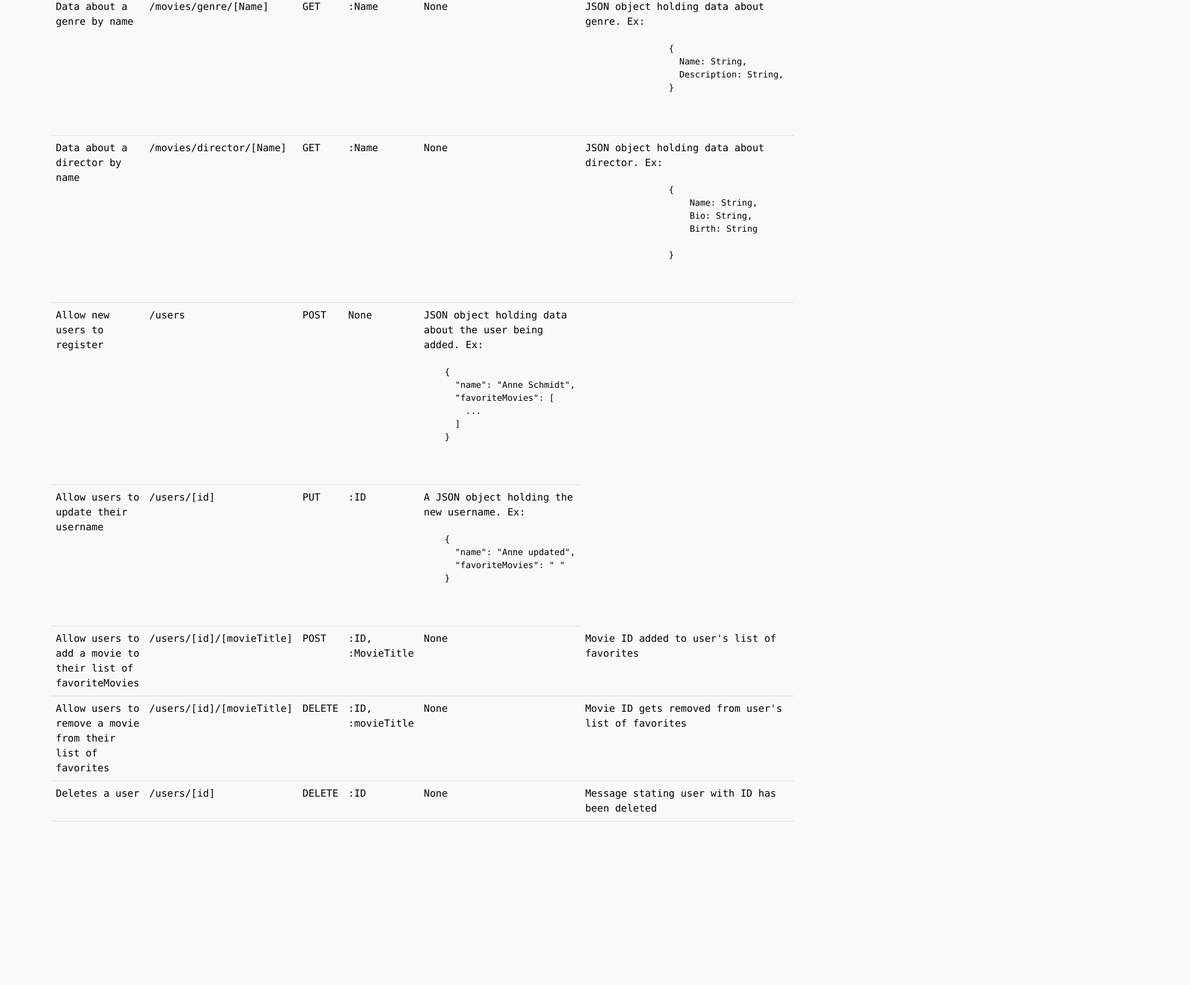
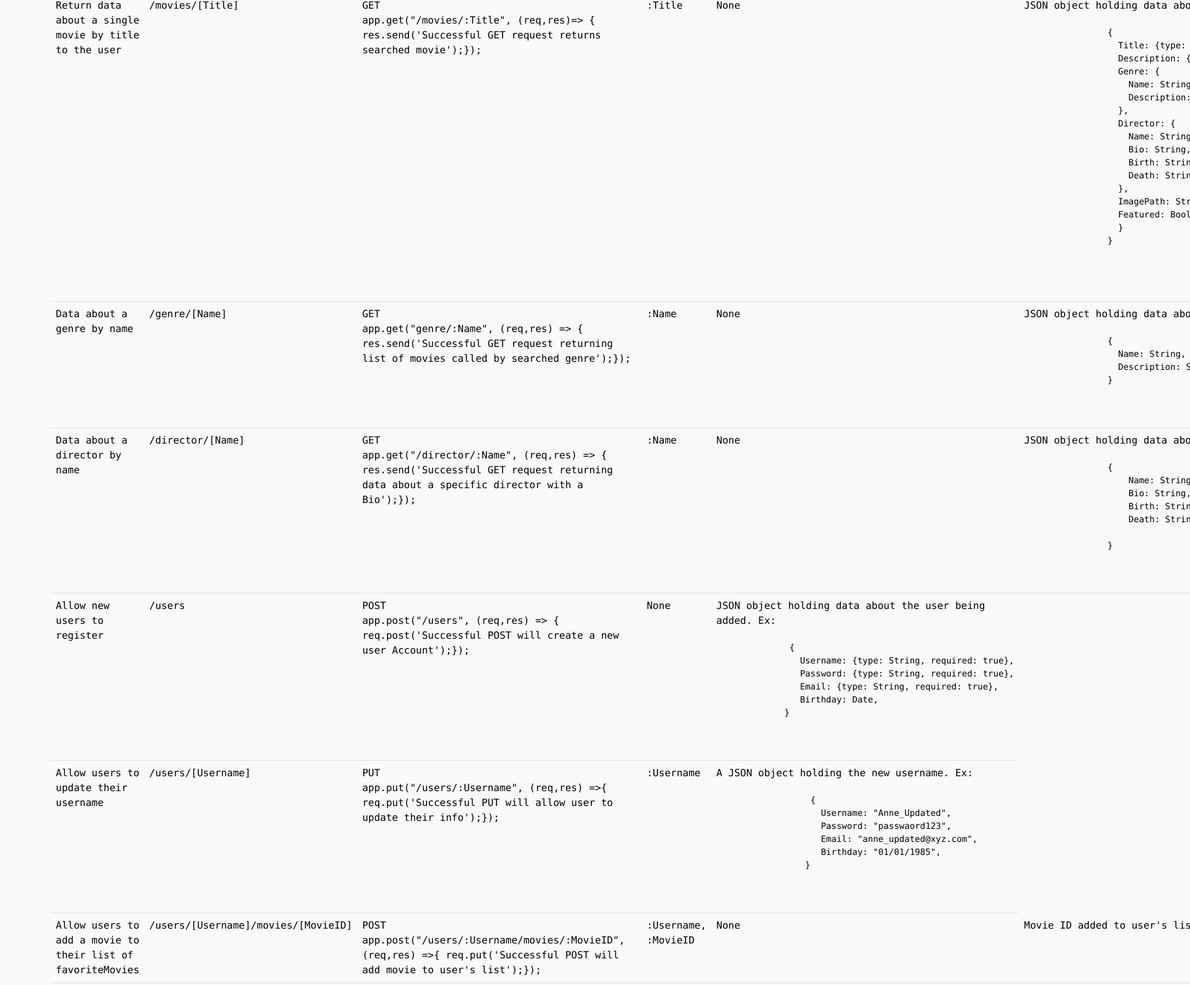
Before and after one commit to PriyankaNirgude29/My_Movie_API, a website: page public/documentation.html in a window 1280 px wide. Shown: the part 613-2203 px from the top of the page at 62% size, 1920 px wide, since content can reach past the window. Before the commit the page ends 1955 px from the top, so only its background shows below. Drawn offline with nearby package versions, Linux system fonts and the light colour scheme.

Commit message:
Update documentation.html

```diff
--- a/public/documentation.html
+++ b/public/documentation.html
@@ -24,30 +24,61 @@
         <tr>
           <td>List of movies to the user</td>
           <td>/movies</td>
-          <td>GET</td>
+          <td>GET<br>
+           app.get("/movies", (req,res) =>{
+            res.send('Successful GET request returns all the movies available on myFlix');});
+          </td>
           <td>None</td>
           <td>None</td>
-          <td>JSON object holding data about all favorite movies to a user</td>
+          <td>JSON object holding data about all favorite movies to a user:
+             <pre>
+               <code>
+                 {
+                   Title: {type: String, required: true},
+                   Description: {type: String, required: true},
+                   Genre: {
+                     Name: String,
+                     Description: String
+                   },
+                   Director: {
+                     Name: String,
+                     Bio: String,
+                     Birth: String,
+                     Death: String
+                   },
+                   ImagePath: String,
+                   Featured: Boolean
+                 }
+               </code>
+              </pre>
+          </td>
         </tr>
         <tr>
           <td>Return data about a single movie by title to the user</td>
-          <td>/movies/[title]</td>
-          <td>GET</td>
+          <td>/movies/[Title]</td>
+          <td>GET<br>
+          app.get("/movies/:Title", (req,res)=> {
+          res.send('Successful GET request returns searched movie');});</td>
           <td>:Title</td>
           <td>None</td>
           <td>JSON object holding data about the selected movie Ex:
             <pre>
               <code>
                 {
-                  title: String,
-                  director: {
-                    Name: String,
-                    Bio: String,
-                    Birth: String
-                  },
+                  Title: {type: String, required: true},
+                  Description: {type: String, required: true},
                   Genre: {
                     Name: String,
                     Description: String
+                  },
+                  Director: {
+                    Name: String,
+                    Bio: String,
+                    Birth: String,
+                    Death: String
+                  },
+                  ImagePath: String,
+                  Featured: Boolean
                   }
                 }
 
@@ -57,8 +88,11 @@
         </tr>
         <tr>
           <td>Data about a genre by name</td>
-          <td>/movies/genre/[Name]</td>
-          <td>GET</td>
+          <td>/genre/[Name]</td>
+          <td>GET<br>
+            app.get("genre/:Name", (req,res) => {
+            res.send('Successful GET request returning list of movies called by searched genre');});
+          </td>
           <td>:Name</td>
           <td>None</td>
           <td>JSON object holding data about genre. Ex:
@@ -74,8 +108,11 @@
         </tr>
         <tr>
           <td>Data about a director  by name</td>
-          <td>/movies/director/[Name]</td>
-          <td>GET</td>
+          <td>/director/[Name]</td>
+          <td>GET<br>
+            app.get("/director/:Name", (req,res) => {
+            res.send('Successful GET request returning data about a specific director with a Bio');});
+          </td>
           <td>:Name</td>
           <td>None</td>
           <td>JSON object holding data about director. Ex:
@@ -84,7 +121,8 @@
                 {
                     Name: String,
                     Bio: String,
-                    Birth: String
+                    Birth: String,
+                    Death: String
 
                 }
               </code>
@@ -94,60 +132,74 @@
         <tr>
           <td>Allow new users to register</td>
           <td>/users</td>
-          <td>POST</td>
+          <td>POST<br>
+            app.post("/users", (req,res) => {
+            req.post('Successful POST will create a new user Account');});
+         </td>
           <td>None</td>
           <td>JSON object holding data about the user being added. Ex:
             <pre>
               <code>
-    {
-      "name": "Anne Schmidt",
-      "favoriteMovies": [
-        ...
-      ]
-    }
+              {
+                Username: {type: String, required: true},
+                Password: {type: String, required: true},
+                Email: {type: String, required: true},
+                Birthday: Date,
+             }
               </code>
             </pre>
           </td>
         </tr>
         <tr>
           <td>Allow users to update their username</td>
-          <td>/users/[id]</td>
-          <td>PUT</td>
-          <td>:ID</td>
+          <td>/users/[Username]</td>
+          <td>PUT<br>
+          app.put("/users/:Username", (req,res) =>{
+          req.put('Successful PUT will allow user to update their info');});</td></td>
+          <td>:Username</td>
           <td> A JSON object holding the new username. Ex:
             <pre>
               <code>
-    {
-      "name": "Anne updated",
-      "favoriteMovies": " "
-    }
+                  {
+                    Username: "Anne_Updated",
+                    Password: "passwaord123",
+                    Email: "anne_updated@xyz.com",
+                    Birthday: "01/01/1985",
+                 }
               </code>
             </pre>
           </td>
         </tr>
         <tr>
           <td>Allow users to add a movie to their list of favoriteMovies</td>
-          <td>/users/[id]/[movieTitle]</td>
-          <td>POST</td>
-          <td>:ID, :MovieTitle</td>
+          <td>/users/[Username]/movies/[MovieID]</td>
+          <td>POST<br>
+          app.post("/users/:Username/movies/:MovieID", (req,res)  =>{
+          req.put('Successful POST will add movie to user's list');});
+        </td>
+          <td>:Username, :MovieID</td>
           <td>None</td>
           <td>Movie ID added to user's list of favorites</td>
         </tr>
         <tr>
           <td>Allow users to remove a movie from their list of favorites</td>
-          <td>/users/[id]/[movieTitle]</td>
-          <td>DELETE</td>
-          <td>:ID, :movieTitle</td>
+          <td>/users/[Username]/movies/[MovieID]</td>
+          <td>DELETE<br>
+          app.delete("/users/:Username/movies/:MovieID", (req,res)  =>{
+          res.delete('Successful DELETE will DELETE a movie from user's list');});</td></td>
+          <td>:Username, :MovieID</td>
           <td>None</td>
           <td>Movie ID gets removed from user's list of favorites</td>
         </tr>
         <tr>
           <td>Deletes a user</td>
-          <td>/users/[id]</td>
-          <td>DELETE</td>
-          <td>:ID</td>
+          <td>/users/[Username]</td>
+          <td>DELETE<br>
+          app.delete("/users/:Username",(req,res) =>{
+          res.delete('Successful DELETE will DELETE a user's Account');});</td>
+          <td>:Username</td>
           <td>None</td>
-          <td>Message stating user with ID has been deleted</td>
+          <td>Message stating user with username has been deleted</td>
         </tr>
       </tbody>
     </table></div>
```
